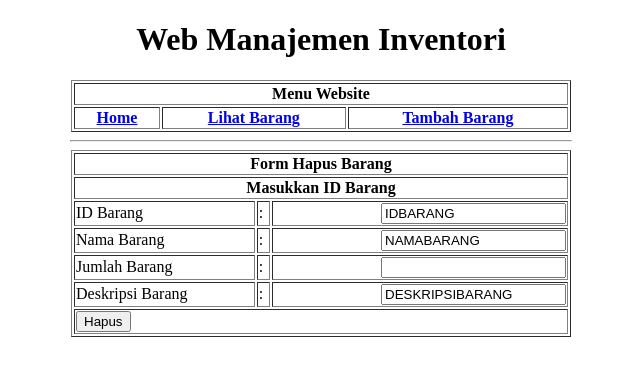
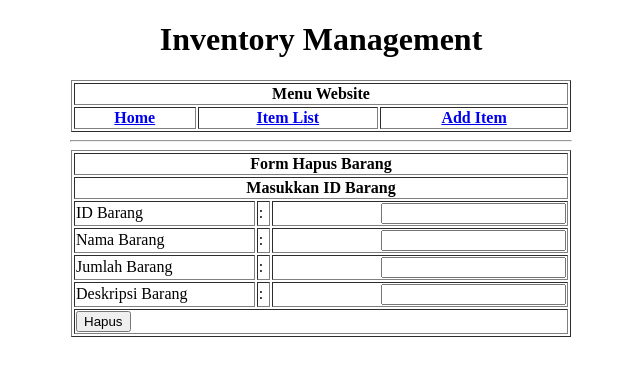
Before and after one commit to Yusufislam-id/inventory-management, a Flask app: template app/templates/delete-item.html in a window 1280 px wide. Shown: the top 376 px of the page, without its empty margins (319-959 px from the left). Run offline with Flask 3, Linux system fonts and the light colour scheme; the template is opened without the code that fills it, so the values that code supplies are empty.

Commit message:
feat: delete item

```diff
--- a/app/routes.py
+++ b/app/routes.py
@@ -81,3 +81,24 @@
     db.collection('Inventori').document('Doc-'+idBarang).set(data)
     # Tampilkan Lihat Barang
     return redirect("/items")
+
+@app.route('/delete-item')
+def hapusBarang():
+    # Ambil ID Barang dari GET Request
+    idBarang = request.args.get('idbarang')
+
+    # Ambil Data di Database
+    data = db.collection("Inventori").document(idBarang).get().to_dict()
+
+    # Tampilkan HTML dengan Return
+    return render_template("delete-item.html", data=data)
+
+
+@app.route('/deleted', methods=["POST"])
+def hapusData():
+    # Ambil Data dari Form
+    idBarang = str(request.form.get('id'))
+    # Kueri ke Database
+    db.collection('Inventori').document('Doc-'+idBarang).delete()
+    # Tampilkan Lihat Barang
+    return redirect("/items")
--- a/app/templates/delete-item.html
+++ b/app/templates/delete-item.html
@@ -1,25 +1,8 @@
-<!DOCTYPE html>
-<html>
-    <head>
-        <title>Cross Platform Application</title>
-    </head>
-    <body>
-        <h1 align="center">Web Manajemen Inventori</h1>
+{% extends "base.html" %}
+
+{% block content %}
 <div align="center">
-            <table border="1" width="500px">
-                <tr>
-                    <th colspan="5">Menu Website</th>
-                </tr>
-                <tr>
-                    <th><a href="/">Home</a> </th>
-                    <th><a href="/LihatBarang">Lihat Barang</a></th>
-                    <th><a href="/TambahBarang">Tambah Barang</a></th>
-                </tr>
-            </table>
-        </div>
-        <hr width="500px"/>
-        <div align="center">
-            <form action="/hapusData" method="post">
+    <form action="/deleted" method="post">
         <table border="1" width="500px">
             <tr>
                 <th colspan="3">Form Hapus Barang</th>
@@ -28,17 +11,17 @@
                 <th colspan="3">Masukkan ID Barang</th>
             </tr>
             <tr>
-                        <td>ID Barang</td><td>:</td><td align="right"><input type="text" name="id" value="IDBARANG" readonly/></td>
+                <td>ID Barang</td><td>:</td><td align="right"><input type="text" name="id" value="{{ data.id }}" readonly/></td>
             </tr>
 
             <tr>
-                        <td>Nama Barang</td><td>:</td><td align="right"><input type="text" name="nama" value="NAMABARANG" readonly/></td>
+                <td>Nama Barang</td><td>:</td><td align="right"><input type="text" name="nama" value="{{ data.nama }}" readonly/></td>
             </tr>
             <tr>
-                        <td>Jumlah Barang</td><td>:</td><td align="right"><input type="number" name="jumlah" value="JUMLAHBARANG" readonly/></td>
+                <td>Jumlah Barang</td><td>:</td><td align="right"><input type="number" name="jumlah" value="{{ data.jumlah }}" readonly/></td>
             </tr>
             <tr>
-                        <td>Deskripsi Barang</td><td>:</td><td align="right"><input type="text" name="deskripsi" value="DESKRIPSIBARANG" readonly/></td>
+                <td>Deskripsi Barang</td><td>:</td><td align="right"><input type="text" name="deskripsi" value="{{ data.deskripsi }}" readonly/></td>
             </tr>
             <tr>
                 <td colspan="3"><input type="submit" value="Hapus"/></td>
@@ -46,5 +29,5 @@
         </table>
     </form>
 </div>
-    </body>
-</html>
+
+{% endblock %}
```
Lines whose indentation alone changed are shown as unchanged.
